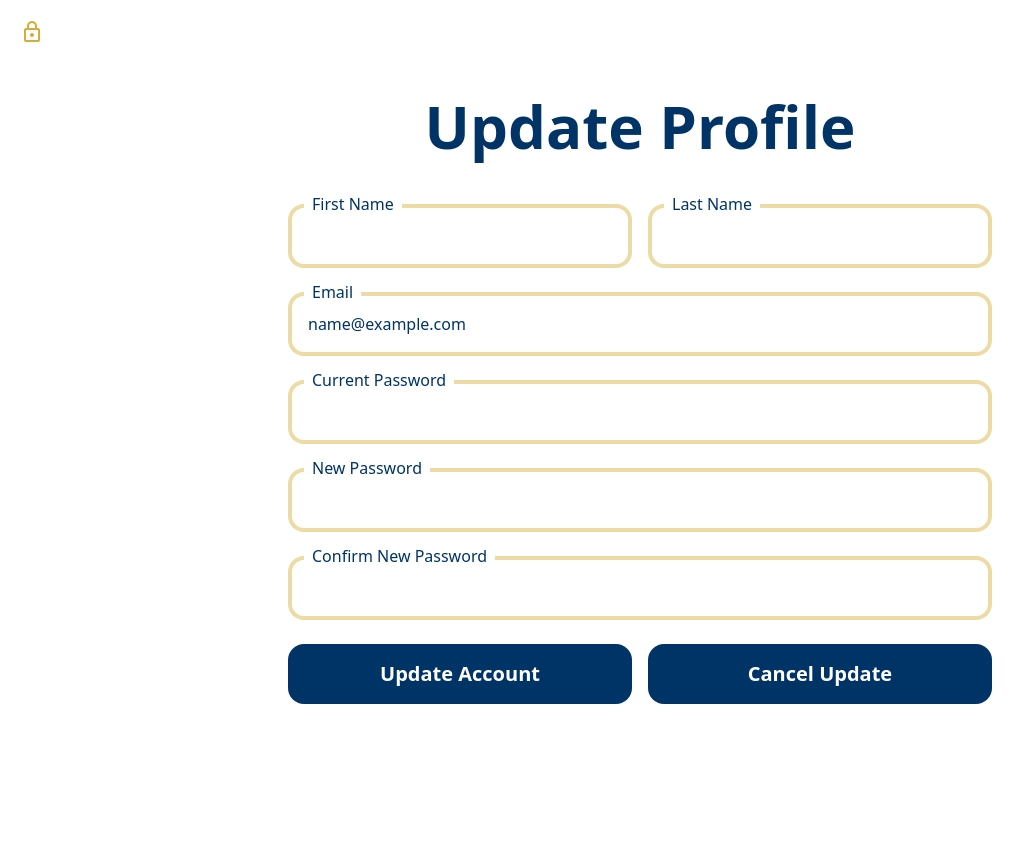
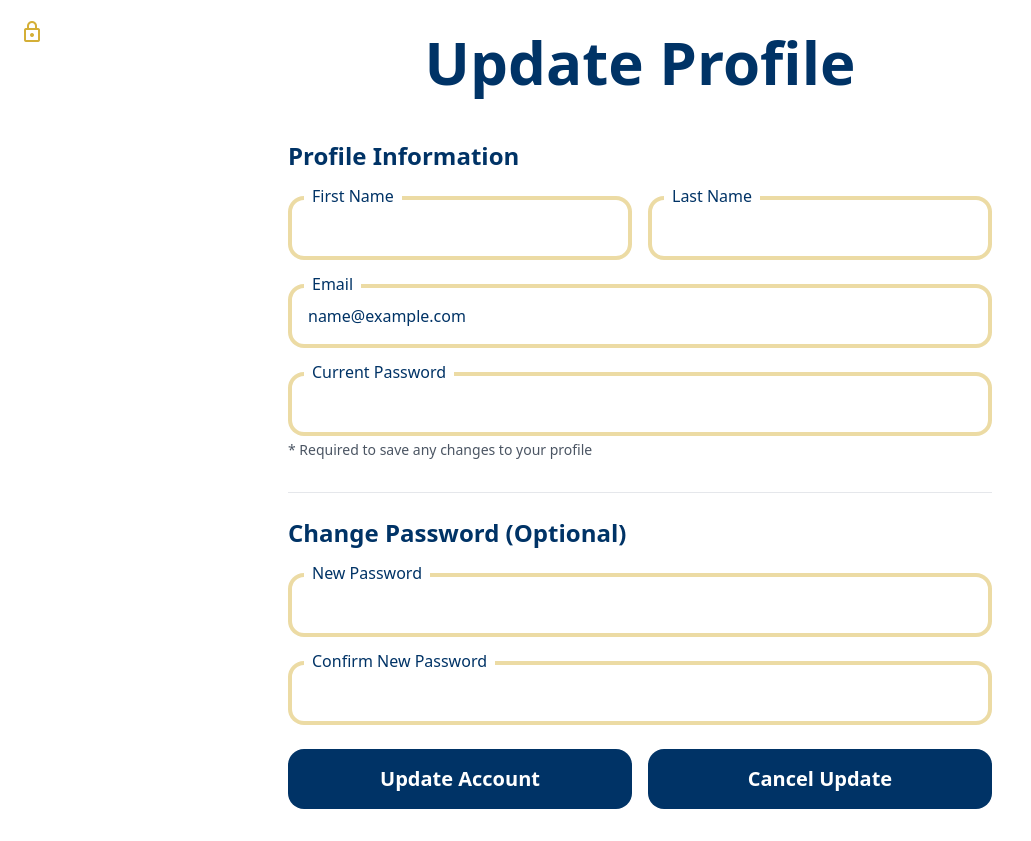
Before and after one commit to acheampe/DocStorage, a Next.js app in the folder frontend/: page /settings in a window 1280 px wide. Shown: the whole page, without its empty margins (0-1031 px from the left). Before the commit the page ends 800 px from the top, so only its background shows below. Built offline with nearby package versions, Linux system fonts and the light colour scheme; sample sign-in values are in the browser's storage.

Commit message:
Profile Update UI implemented to make it more intuitive

```diff
--- a/frontend/src/app/settings/page.tsx
+++ b/frontend/src/app/settings/page.tsx
@@ -41,10 +41,19 @@ export default function Settings() {
 
   const handleSubmit = async (e: React.FormEvent) => {
     e.preventDefault();
+
+    if (!formData.old_password) {
+      setError('Current password is required to make any changes');
+      return;
+    }
+
+    if (formData.new_password || formData.confirm_password) {
       if (formData.new_password !== formData.confirm_password) {
         setError('New passwords do not match');
         return;
       }
+    }
+
     setShowConfirmModal(true);
   };
 
@@ -87,6 +96,9 @@ export default function Settings() {
         <form onSubmit={handleSubmit} className="space-y-6">
           {error && <p className="text-red-500 text-center">{error}</p>}
 
+          <div className="space-y-6 mb-8">
+            <h2 className="text-2xl font-bold text-navy">Profile Information</h2>
+
             <div className="flex gap-4">
               <div className="flex-1 relative">
                 <label className="absolute -top-3 left-4 bg-white px-2 text-navy font-medium">First Name</label>
@@ -122,7 +134,9 @@ export default function Settings() {
             </div>
 
             <div className="relative">
-            <label className="absolute -top-3 left-4 bg-white px-2 text-navy font-medium">Current Password</label>
+              <label className="absolute -top-3 left-4 bg-white px-2 text-navy font-medium">
+                Current Password
+              </label>
               <input
                 type="password"
                 value={formData.old_password}
@@ -130,10 +144,19 @@ export default function Settings() {
                 className="w-full p-4 border-4 border-gold border-opacity-45 rounded-2xl"
                 required
               />
+              <p className="text-sm text-gray-600 mt-1">
+                * Required to save any changes to your profile
+              </p>
+            </div>
           </div>
 
+          <div className="space-y-6 pt-6 border-t border-gray-200">
+            <h2 className="text-2xl font-bold text-navy">Change Password (Optional)</h2>
+
             <div className="relative">
-            <label className="absolute -top-3 left-4 bg-white px-2 text-navy font-medium">New Password</label>
+              <label className="absolute -top-3 left-4 bg-white px-2 text-navy font-medium">
+                New Password
+              </label>
               <input
                 type="password"
                 value={formData.new_password}
@@ -143,13 +166,16 @@ export default function Settings() {
             </div>
 
             <div className="relative">
-            <label className="absolute -top-3 left-4 bg-white px-2 text-navy font-medium">Confirm New Password</label>
+              <label className="absolute -top-3 left-4 bg-white px-2 text-navy font-medium">
+                Confirm New Password
+              </label>
               <input
                 type="password"
                 value={formData.confirm_password}
                 onChange={(e) => setFormData({...formData, confirm_password: e.target.value})}
                 className="w-full p-4 border-4 border-gold border-opacity-45 rounded-2xl"
               />
+            </div>
           </div>
 
           <div className="flex justify-between gap-4">
```
Lines whose indentation alone changed are shown as unchanged.
